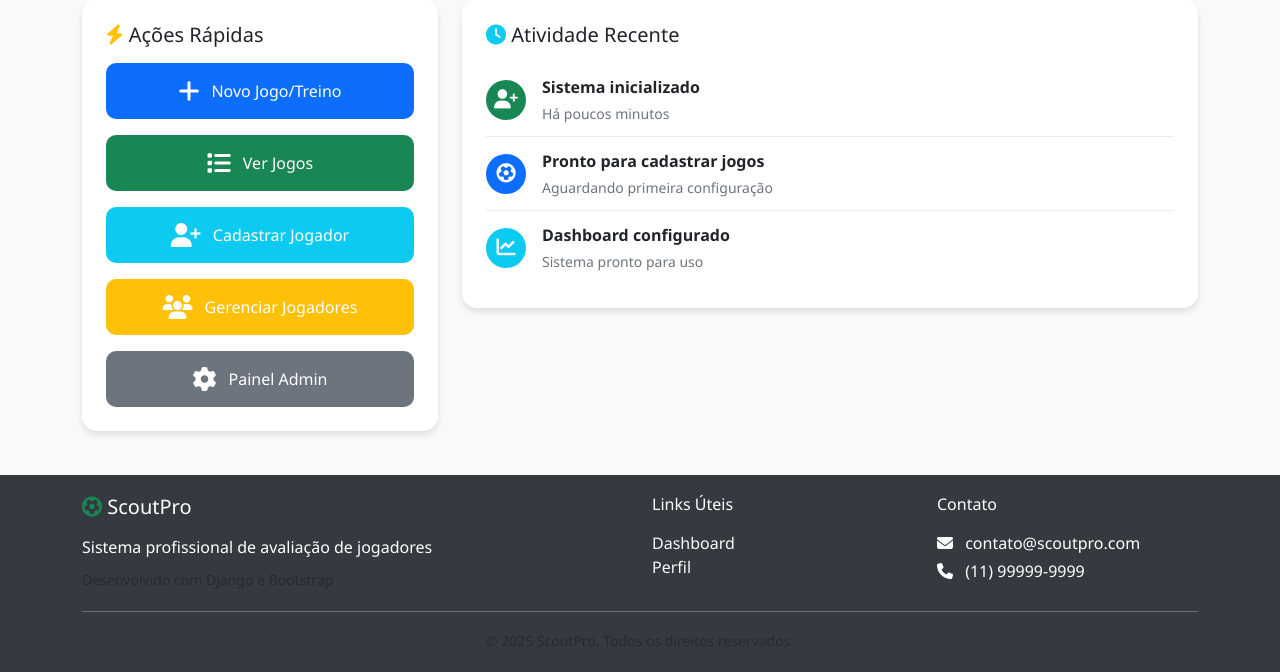
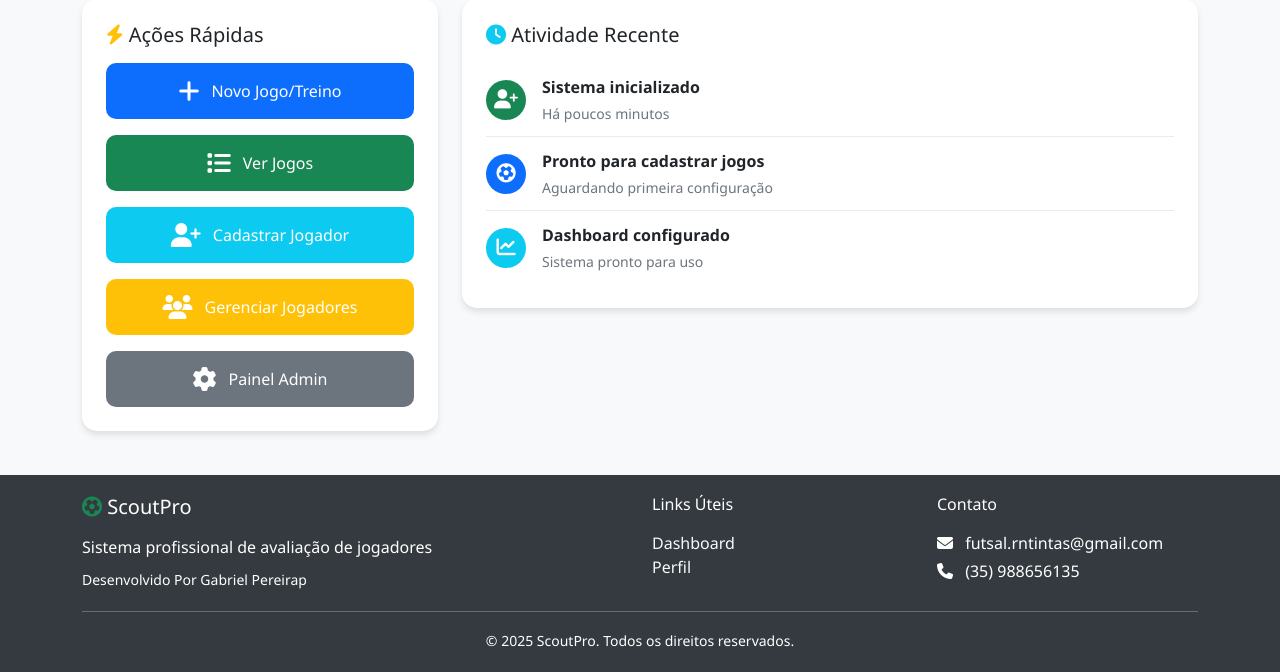
Before and after one commit to GabrielCesar48/ScoutPro, a Django app: page /dashboard/coach/ in a window 1280 px wide. Shown: the part 537-1209 px from the top of the page. Run offline with Django 5.2, Linux system fonts and the light colour scheme; a user stored in the database is signed in; data comes from the database, SQL or seed files in the repository; both versions use the stored data as it was after the commit; parts of the project's set-up code (start-up, migrations or seed data) failed here and were passed over.

Commit message:
melhorando sistema de rodape

```diff
--- a/Templates/base.html
+++ b/Templates/base.html
@@ -218,7 +218,7 @@
                         ScoutPro
                     </h5>
                     <p class="mb-2">Sistema profissional de avaliação de jogadores</p>
-                    <small class="text-muted">Desenvolvido com Django e Bootstrap</small>
+                    <small class=>Desenvolvido Por Gabriel Pereirap</small>
                 </div>
                 <div class="col-md-3">
                     <h6 class="mb-3">Links Úteis</h6>
@@ -235,18 +235,18 @@
                     <h6 class="mb-3">Contato</h6>
                     <p class="mb-1">
                         <i class="fas fa-envelope me-2"></i>
-                        contato@scoutpro.com
+                        futsal.rntintas@gmail.com
                     </p>
                     <p class="mb-1">
                         <i class="fas fa-phone me-2"></i>
-                        (11) 99999-9999
+                        (35) 988656135
                     </p>
                 </div>
             </div>
             <hr class="my-3">
             <div class="row">
                 <div class="col-12 text-center">
-                    <small class="text-muted">
+                    <small class="">
                         © {% now "Y" %} ScoutPro. Todos os direitos reservados.
                     </small>
                 </div>
```
Also changed, not shown: db.sqlite3.
